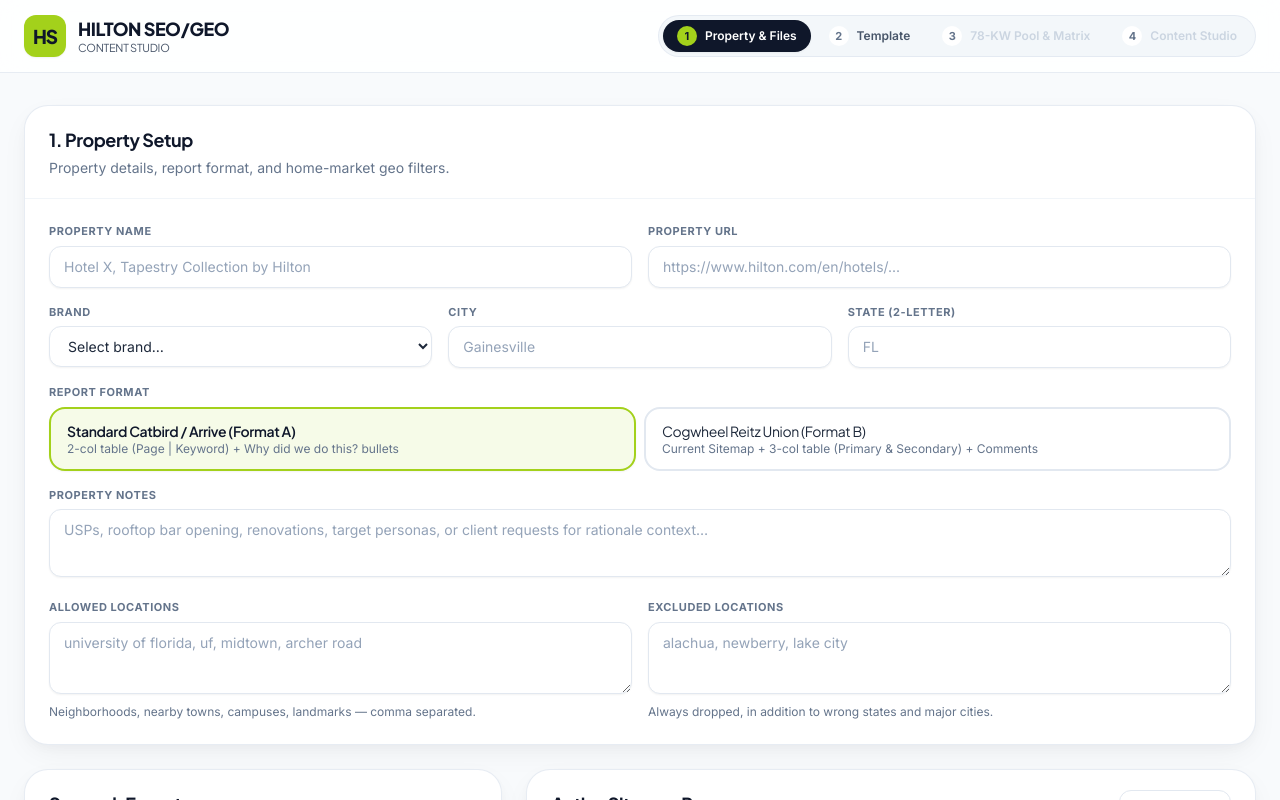
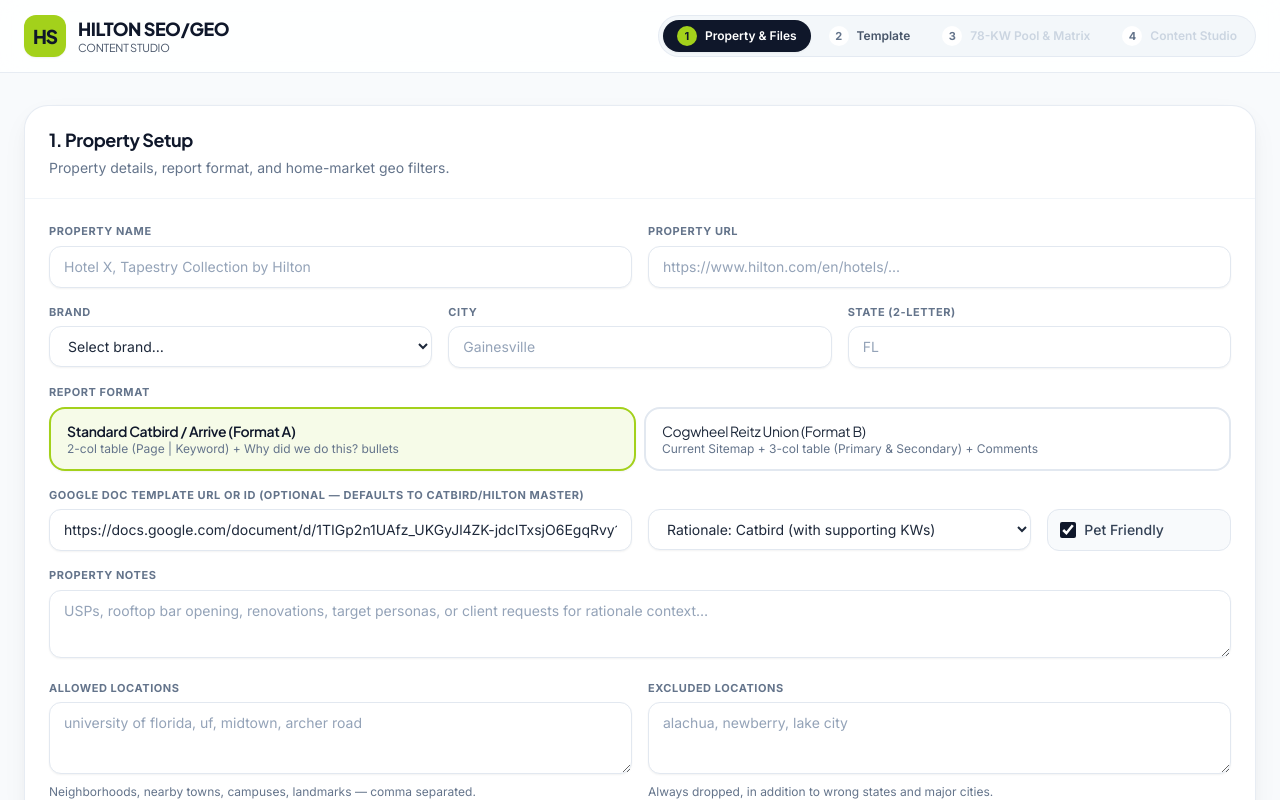
Before and after one commit to nurunnobejisan/Cogwheel-SEO-Templates, a Next.js app: page / in a window 1280 px wide. Shown: the top 800 px of the page. Built offline with nearby package versions, Linux system fonts and the light colour scheme.

Commit message:
feat: apply Catbird/Reitz audit fixes, 3 rationale styles, pet gate, and Google Doc template URL

```diff
--- a/src/app/api/generate-kr/route.ts
+++ b/src/app/api/generate-kr/route.ts
@@ -136,14 +136,16 @@ async function loadRunFromSupabase(runId: string): Promise<ResolvedRun> {
 
 function buildRationalePrompt(run: ResolvedRun): { system: string; prompt: string } {
   const tmpl = TEMPLATES[run.template];
-  const styleInstruction =
-    tmpl.rationaleStyle === "bullets"
-      ? `Write one concise, client-ready bullet point (1-2 sentences) per page for the "${tmpl.rationaleHeading}" section.`
-      : `Write one cohesive, client-ready paragraph (2-3 sentences) per page for the "${tmpl.rationaleHeading}" section, covering both primary and secondary keyword pairing where present.`;
+  const rStyle = run.property.rationaleStyle ?? (run.template === "B" ? "reitz" : "catbird");
+  const styleGuide: Record<"arrive" | "catbird" | "reitz", string> = {
+    arrive: `Arrive style: Write 1-2 crisp, direct sentences per page for "${tmpl.rationaleHeading}", citing the primary keyword, SV, KD, and page alignment.`,
+    catbird: `Catbird style: Write 2-3 sentences per page for "${tmpl.rationaleHeading}" citing primary keyword, SV, KD, and traffic potential, PLUS a final sentence starting with "Supporting it with related ..." when relevant.`,
+    reitz: `Cogwheel / Reitz style: Write a qualitative, strategic 3-sentence paragraph per page for "${tmpl.rationaleHeading}" covering demand-generator fit, SV/KD opportunity, and primary + secondary keyword pairing.`,
+  };
 
   const system = [
-    "You are an expert hospitality SEO strategist writing keyword recommendation rationales for Hilton properties.",
-    styleInstruction,
+    "You are an expert hospitality SEO strategist writing keyword recommendation rationales for hotel properties.",
+    styleGuide[rStyle],
     "STRICT GROUNDING RULE: Only cite metrics (Search Volume, KD, bucket, flags) explicitly provided in the input JSON. Never invent numbers, rankings, or traffic estimates.",
     'Return ONLY valid JSON matching: {"rationales":[{"pageId":"...","title":"...","text":"..."}]}',
   ].join("\n");
--- a/src/components/SetupStep.tsx
+++ b/src/components/SetupStep.tsx
@@ -77,6 +77,39 @@ export function PropertySetup({
               <div className="font-display">Cogwheel Reitz Union (Format B)</div>
               <div className="text-xs font-normal text-slate-500">Current Sitemap + 3-col table (Primary &amp; Secondary) + Comments</div>
             </button>
+          </div>
+        </div>
+        <div className="md:col-span-6">
+          <label className="label">Google Doc Template URL or ID (optional — defaults to Catbird/Hilton Master)</label>
+          <div className="grid grid-cols-1 gap-4 md:grid-cols-6">
+            <div className="md:col-span-3">
+              <input
+                className="input"
+                value={property.templateDocUrl ?? ""}
+                onChange={(e) => set("templateDocUrl", e.target.value)}
+                placeholder="https://docs.google.com/document/d/1TIGp2n1UAfz_UKGyJl4ZK-jdcITxsjO6EgqRvy1CVSw/edit"
+              />
+            </div>
+            <div className="md:col-span-2">
+              <select
+                className="input"
+                value={property.rationaleStyle ?? (template === "B" ? "reitz" : "catbird")}
+                onChange={(e) => set("rationaleStyle", e.target.value as Property["rationaleStyle"])}
+              >
+                <option value="catbird">Rationale: Catbird (with supporting KWs)</option>
+                <option value="arrive">Rationale: Arrive (short &amp; direct)</option>
+                <option value="reitz">Rationale: Reitz / Cogwheel (qualitative)</option>
+              </select>
+            </div>
+            <label className="flex items-center gap-2 rounded-xl border border-slate-200 bg-slate-50 px-3 py-2 text-sm font-medium text-slate-700 md:col-span-1">
+              <input
+                type="checkbox"
+                className="h-4 w-4 accent-slate-900"
+                checked={property.petFriendly !== false}
+                onChange={(e) => set("petFriendly", e.target.checked)}
+              />
+              Pet Friendly
+            </label>
           </div>
         </div>
         <div className="md:col-span-6">
--- a/src/components/Studio.tsx
+++ b/src/components/Studio.tsx
@@ -30,7 +30,19 @@ const STEPS: Array<[Step, string]> = [
   [4, "Content Studio"],
 ];
 
-const EMPTY_PROPERTY: Property = { name: "", url: "", brand: "", city: "", state: "", notes: "", allowedLocations: [], excludedLocations: [] };
+const EMPTY_PROPERTY: Property = {
+  name: "",
+  url: "",
+  brand: "",
+  city: "",
+  state: "",
+  notes: "",
+  petFriendly: true,
+  rationaleStyle: "catbird",
+  templateDocUrl: "https://docs.google.com/document/d/1TIGp2n1UAfz_UKGyJl4ZK-jdcITxsjO6EgqRvy1CVSw/edit?usp=sharing",
+  allowedLocations: [],
+  excludedLocations: [],
+};
 
 async function postJson<T>(url: string, body: unknown): Promise<T> {
   const res = await fetch(url, { method: "POST", headers: { "Content-Type": "application/json" }, body: JSON.stringify(body) });
--- a/src/config/geo.ts
+++ b/src/config/geo.ts
@@ -77,3 +77,10 @@ export const COMPETITOR_CHAIN_BRANDS = [
   "margaritaville", "virgin hotels", "ace hotel", "1 hotel", "proper hotel", "pendry",
   "montage", "auberge", "oxford suites", "shilo inn",
 ] as const;
+
+/** OTA / booking sites & non-hotel noise terms found in Catbird / Reitz exports. */
+export const OTA_AND_NOISE_TERMS = [
+  "expedia", "hotel tonight", "hoteltonight", "booking.com", "hotels.com",
+  "trivago", "kayak", "priceline", "agoda", "orbitz", "travelocity", "tripadvisor",
+  "escape room", "deck builder", "rooftop deck builder",
+] as const;
--- a/src/config/rules.ts
+++ b/src/config/rules.ts
@@ -33,7 +33,7 @@ export const DEFAULT_RULES: EngineRules = {
   kdPreferredMax: 45,
   highVolumeException: { multiplier: 2, minVolume: 500 },
   maxPerBucket: null,
-  alternativesPerPage: 5,
+  alternativesPerPage: 10,
   includeUnassignedInPool: false,
   localDemandBuckets: [
     "event-space",
--- a/src/config/sitemap.json
+++ b/src/config/sitemap.json
@@ -1,8 +1,8 @@
 {
   "_comment": "Default Hilton brand-site sitemap. `buckets` = bucket ids eligible for that page's primary keyword. Pages are matched in this order (earlier pages get first pick).",
   "pages": [
-    { "id": "home", "path": "/", "title": "Home", "buckets": ["hotel", "boutique", "luxury", "stay", "accommodation", "lodging"], "active": true },
-    { "id": "rooms", "path": "/rooms/", "title": "Rooms", "buckets": ["rooms", "lofted-studios", "accommodation"], "active": true },
+    { "id": "home", "path": "/", "title": "Home", "buckets": ["hotel", "boutique", "luxury", "stay", "accommodation", "lodging"], "active": true, "ignoreKdLimit": true },
+    { "id": "rooms", "path": "/rooms/", "title": "Rooms", "buckets": ["rooms", "lofted-studios", "accommodation"], "active": true, "ignoreKdLimit": true },
     { "id": "suites", "path": "/rooms/suites/", "title": "Suites", "buckets": ["suites", "lofted-studios"], "active": true },
     { "id": "dining", "path": "/dining/", "title": "Dining", "buckets": ["restaurants", "dining", "bar", "rooftop-bar"], "active": true },
     { "id": "bar", "path": "/dining/bar/", "title": "Bar / Rooftop", "buckets": ["rooftop-bar", "bar"], "active": false },
--- a/src/lib/engine/ingest.ts
+++ b/src/lib/engine/ingest.ts
@@ -1,4 +1,4 @@
-import { COMPETITOR_CHAIN_BRANDS } from "@/config/geo";
+import { COMPETITOR_CHAIN_BRANDS, OTA_AND_NOISE_TERMS } from "@/config/geo";
 import { resolveRules, type RulesOverride } from "@/config/rules";
 import type { DroppedRow, FileStat, IngestResult, KeywordFlag, KeywordRecord, Property } from "@/lib/types";
 import { knownBucketFor } from "./bucket";
@@ -122,6 +122,33 @@ export function ingestParsedFiles(
       continue;
     }
 
+    // OTA / booking sites & non-hotel noise terms (Catbird / Reitz audit)
+    const noise = OTA_AND_NOISE_TERMS.find((t) => containsPhrase(norm, t));
+    if (noise) {
+      dropped.push({
+        keyword: norm,
+        volume: best.volume,
+        kd,
+        sourceFile: sourceFiles.join(", "),
+        reason: "geo",
+        detail: `noise/OTA: ${noise}`,
+      });
+      continue;
+    }
+
+    // Pet policy gate: skip pet/dog terms when property does not accommodate pets
+    if (property.petFriendly === false && /\b(pet|pets|dog|dogs)\b/i.test(norm)) {
+      dropped.push({
+        keyword: norm,
+        volume: best.volume,
+        kd,
+        sourceFile: sourceFiles.join(", "),
+        reason: "geo",
+        detail: "pet policy: not pet friendly",
+      });
+      continue;
+    }
+
     if (best.volume < rules.minVolume) {
       const bucket = knownBucketFor(norm, best.group);
       const isLocalDemand = bucket !== null && rules.localDemandBuckets.includes(bucket);
--- a/src/lib/engine/select.ts
+++ b/src/lib/engine/select.ts
@@ -27,7 +27,8 @@ export function kdFlags(kd: number | null, kdMax: number): KeywordFlag[] {
   return t === 1 ? ["kd-unknown"] : t === 2 ? ["kd-exception"] : [];
 }
 
-function rankCandidates(cands: KeywordRecord[], kdMax: number): KeywordRecord[] {
+function rankCandidates(cands: KeywordRecord[], kdMax: number, ignoreKdLimit = false): KeywordRecord[] {
+  if (ignoreKdLimit) return [...cands].sort(compareByVolume);
   return [...cands].sort((a, b) => kdTier(a.kd, kdMax) - kdTier(b.kd, kdMax) || compareByVolume(a, b));
 }
 
@@ -64,7 +65,7 @@ export function matchPages(
         }
       }
     }
-    return rankCandidates(out, kdMax);
+    return rankCandidates(out, kdMax, page.ignoreKdLimit);
   };
 
   // Pass 1: primaries.
--- a/src/lib/google.ts
+++ b/src/lib/google.ts
@@ -167,13 +167,22 @@ function buildDocumentBlocks(input: KeywordDocInput): DocBlock[] {
   return blocks;
 }
 
+export function extractGoogleDocId(urlOrId?: string): string | undefined {
+  const s = (urlOrId ?? "").trim();
+  if (!s) return undefined;
+  const m = s.match(/\/document\/d\/([a-zA-Z0-9_-]+)/);
+  if (m) return m[1];
+  return /^[a-zA-Z0-9_-]{20,}$/.test(s) ? s : undefined;
+}
+
 export async function createKeywordReportDoc(input: KeywordDocInput): Promise<KeywordDocResult> {
   const { drive, docs } = getGoogleClients();
   const folderId = process.env.GOOGLE_DRIVE_ROOT_FOLDER_ID || undefined;
   const templateId =
-    input.template === "A"
-      ? process.env.GOOGLE_TEMPLATE_DOC_ID_A
-      : process.env.GOOGLE_TEMPLATE_DOC_ID_B;
+    extractGoogleDocId(input.property.templateDocUrl) ??
+    (input.template === "A"
+      ? process.env.GOOGLE_TEMPLATE_DOC_ID_A || "1TIGp2n1UAfz_UKGyJl4ZK-jdcITxsjO6EgqRvy1CVSw"
+      : process.env.GOOGLE_TEMPLATE_DOC_ID_B);
 
   const docTitle = `${input.property.name} — Keyword Report (Format ${input.template})`;
   let docId: string;
--- a/src/lib/schemas.ts
+++ b/src/lib/schemas.ts
@@ -11,6 +11,10 @@ export const propertySchema = z.object({
     .length(2, "State must be a 2-letter code")
     .transform((s) => s.toUpperCase()),
   notes: z.string().trim().optional().default(""),
+  petFriendly: z.boolean().optional().default(true),
+  attractions: z.array(z.string()).optional().default([]),
+  rationaleStyle: z.enum(["arrive", "catbird", "reitz"]).optional().default("catbird"),
+  templateDocUrl: z.string().trim().optional().default(""),
   allowedLocations: z.array(z.string()).default([]),
   excludedLocations: z.array(z.string()).default([]),
 });
@@ -21,6 +25,7 @@ export const pageSchema = z.object({
   title: z.string().min(1),
   buckets: z.array(z.string()),
   active: z.boolean(),
+  ignoreKdLimit: z.boolean().optional(),
 });
 
 const flagSchema = z.enum([
```
Also changed, not shown: src/lib/types.ts (+8 -0 lines), 1 other file (tests, documents, lock files or other folders).
